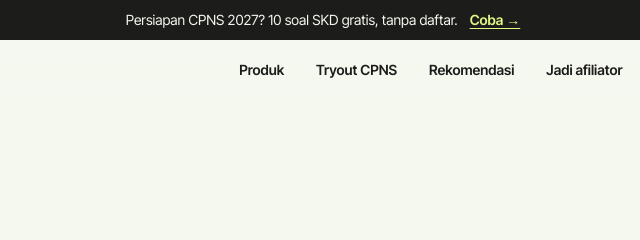
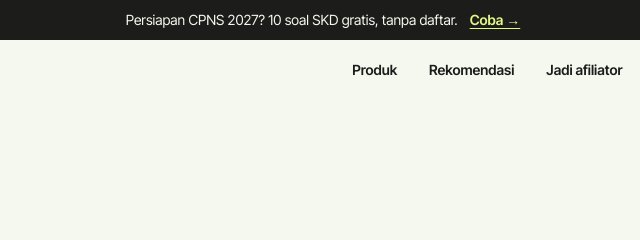
Before and after one commit to zuhruf0500-create/Peta-capaian_kelas, a plain HTML site: page index.html in a window 1280 px wide. Shown: the top 240 px of the page, 293-933 px from the left. Drawn offline with Linux system fonts and the light colour scheme; animation ran at ten frames a second.

Commit message:
Menu: Tryout CPNS digabung ke Produk

```diff
--- a/index.html
+++ b/index.html
@@ -34,7 +34,6 @@
       </a>
       <nav class="nav__links" aria-label="Utama">
         <a href="#produk">Produk</a>
-        <a href="cpns.html">Tryout CPNS</a>
         <a href="rekomendasi.html">Rekomendasi</a>
         <a href="afiliasi.html">Jadi afiliator</a>
         <a href="#guru">Untuk guru</a>
@@ -46,7 +45,6 @@
     <div class="nav__sheet" id="nav-sheet" hidden>
       <nav class="wrap" aria-label="Menu">
         <a href="#produk">Produk</a>
-        <a href="cpns.html">Tryout CPNS</a>
         <a href="rekomendasi.html">Rekomendasi</a>
         <a href="afiliasi.html">Jadi afiliator</a>
         <a href="#guru">Untuk guru</a>
@@ -224,7 +222,6 @@
     <div class="foot__grid">
       <nav class="foot__links" aria-label="Kaki halaman">
         <a href="masuk.html">Masuk</a>
-        <a href="cpns.html">Tryout CPNS</a>
         <a href="#guru">Untuk guru</a>
         <a href="rekomendasi.html">Rekomendasi</a>
         <a href="afiliasi.html">Jadi afiliator</a>
```
